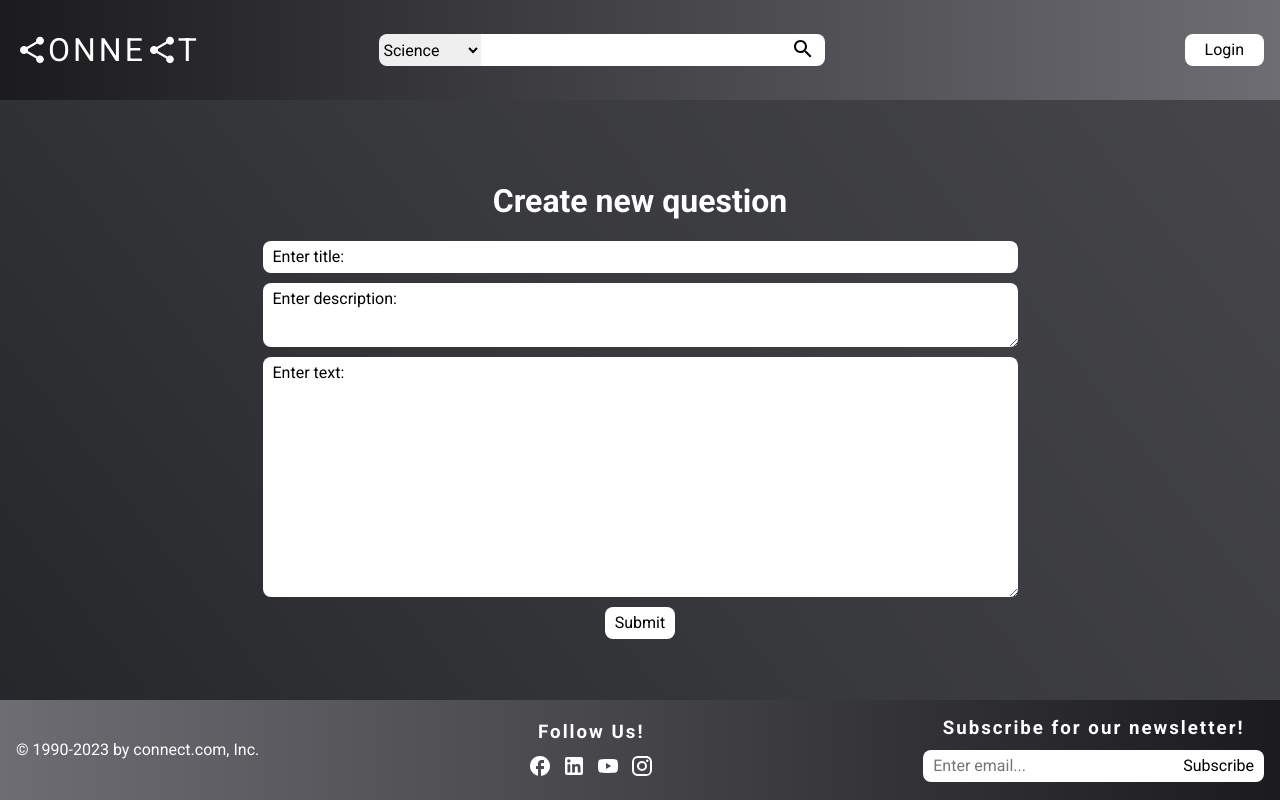
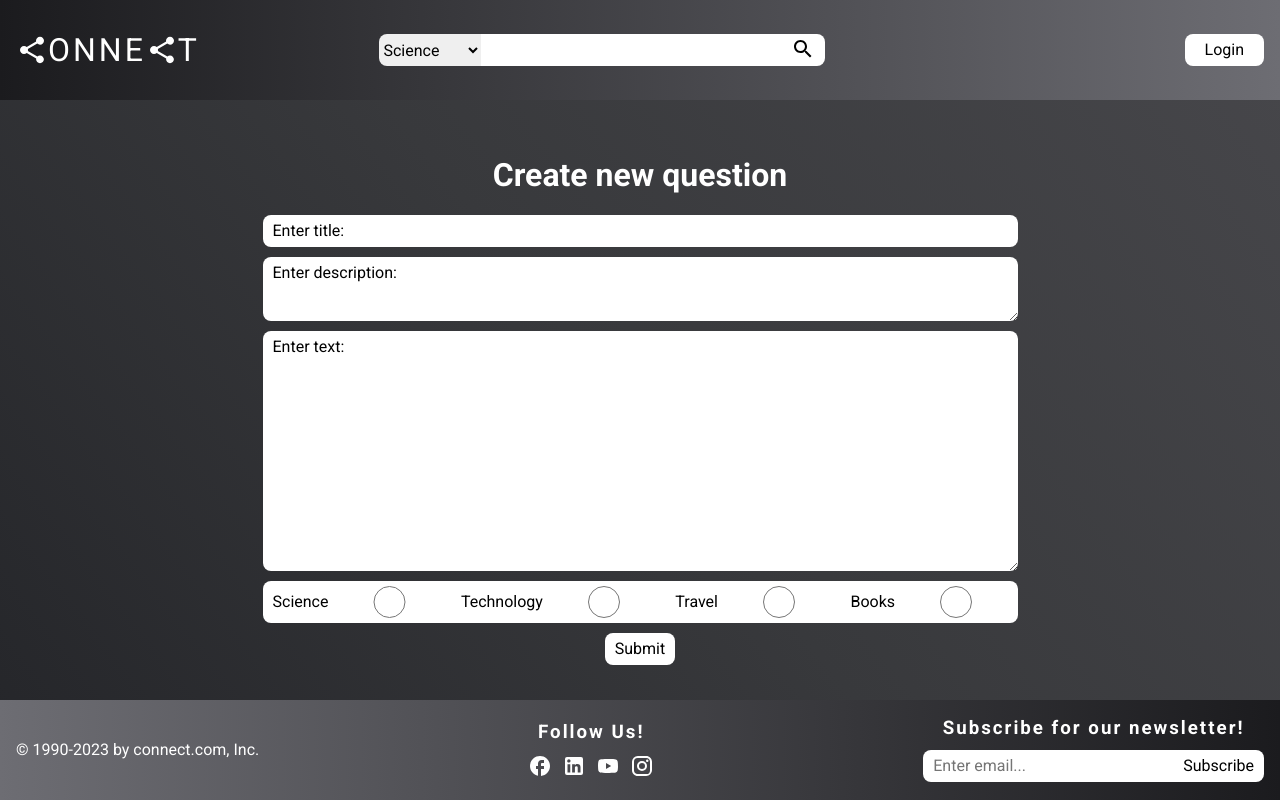
Before and after one commit to donny333/64-paskaita---galutinis-atsiskaitymas, a React (Create React App) app: page /add-question in a window 1280 px wide. Built offline with nearby package versions, Linux system fonts and the light colour scheme; no server answers; the HTML template or start-up script is replaced by a standard one.

Commit message:
Pridetas kategorijos parinkimas.

```diff
--- a/src/components/pages/QuestionAdd.jsx
+++ b/src/components/pages/QuestionAdd.jsx
@@ -6,6 +6,7 @@ import UsersContext from "../../contexts/UsersContext";
 import { v4 as generateId } from 'uuid'
 import QuestionsContext from "../../contexts/QuestionsContext";
 import { useNavigate } from "react-router-dom";
+import { useState } from "react";
 
 const StyledMain = styled.main`
     min-height: calc(100vh - 200px - 4rem);
@@ -57,6 +58,12 @@ const StyledMain = styled.main`
             width: 600px;
             height: 4rem;
         }
+        > div:last-of-type {
+            width: 755px;
+            background-color: white;
+            padding: 5px 0;
+            border-radius: var(--br);
+        }
         > button {
             height: 2rem;
             border: none;
@@ -79,6 +86,7 @@ const QuestionAdd = () => {
     const { currentUser } = useContext(UsersContext)
     const {setQuestions, questionsActionTypes} = useContext(QuestionsContext)
     const navigate = useNavigate();
+    const [tagSelected, setTagSelected] = useState(true)
 
     !currentUser && navigate('/')
 
@@ -100,13 +108,15 @@ const QuestionAdd = () => {
     const values = {
         title:'',
         description:'',
-        text:''
+        text:'',
+        tag:''
     }
 
     const formik = useFormik({
         initialValues: values,
         validationSchema: questionSchema,
         onSubmit: (values) => {
+            if(values.tag){
                 const newQuestion = {
                     ...values,
                     userId: currentUser.id,
@@ -116,7 +126,11 @@ const QuestionAdd = () => {
                     type: questionsActionTypes.add,
                     data: newQuestion
                 })
+                setTagSelected(true)
                 navigate('/')
+            } else {
+                setTagSelected(false)
+            }
         }
     })
 
@@ -163,6 +177,27 @@ const QuestionAdd = () => {
                         formik.touched.text && formik.errors.text &&
                         <p>{formik.errors.text}</p>
                     }
+                <div>
+                    <label htmlFor="science">Science</label>
+                    <input type="radio" id="science" name="tag" value="science"
+                    onClick={formik.handleChange}
+                    />
+                    <label htmlFor="technology">Technology</label>
+                    <input type="radio" id="technology" name="tag" value="technology"
+                    onClick={formik.handleChange}
+                    />
+                    <label htmlFor="travel">Travel</label>
+                    <input type="radio" id="travel" name="tag" value="travel"
+                    onClick={formik.handleChange}
+                    />
+                    <label htmlFor="books">Books</label>
+                    <input type="radio" id="books" name="tag" value="books"
+                    onClick={formik.handleChange}
+                    />
+                </div>
+                    {
+                        !tagSelected && <p>Please select category for question.</p>
+                    }
                 <button type="submit">Submit</button>
             </form>
         </StyledMain>
--- a/src/contexts/QuestionsContext.jsx
+++ b/src/contexts/QuestionsContext.jsx
@@ -5,7 +5,8 @@ const QuestionsContext = createContext()
 const questionsActionTypes = {
     load: 'load_all_questions',
     add: 'add_new_question',
-    edit: 'edit_question'
+    edit: 'edit_question',
+    delete: 'delete_question'
 }
 
 const reducer = (state, action) =>{
```
Also changed, not shown: src/data.json (+16 -0 lines). Lines whose indentation alone changed are shown as unchanged.
